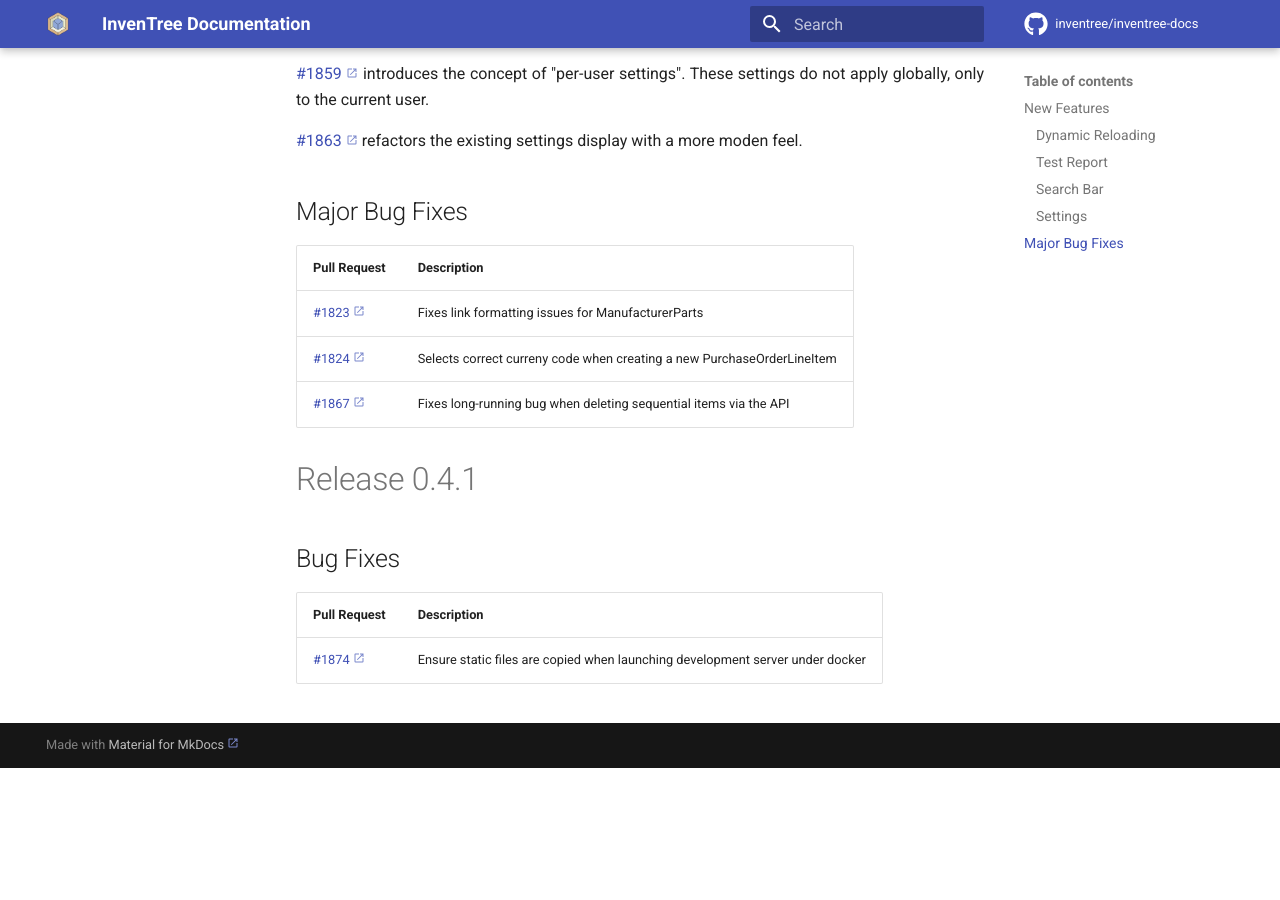
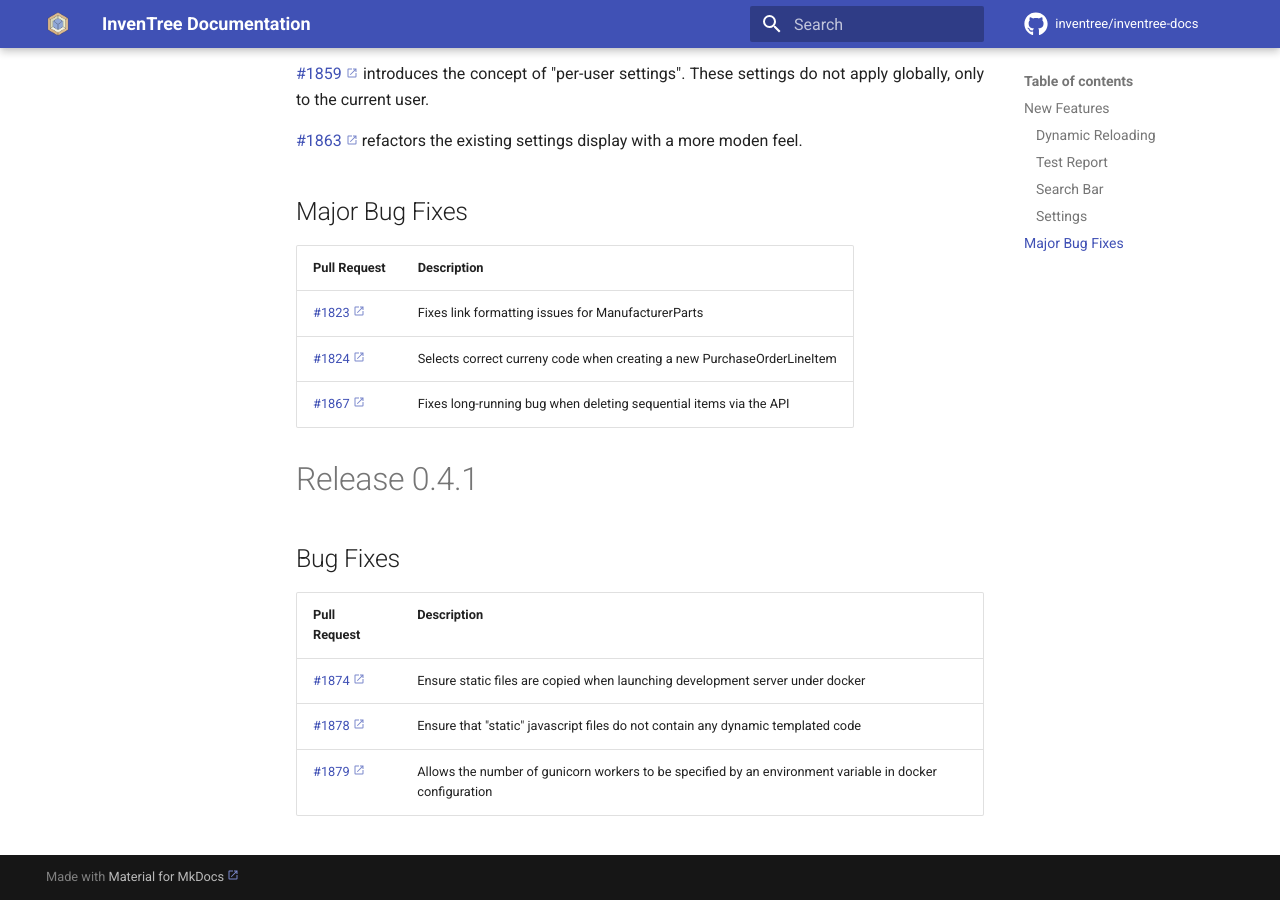
Before and after one commit to inventree/inventree-docs, an MkDocs documentation site: the page built from docs/releases/0.4.0.md, in a window 1280 px wide and 900 px high, scrolled down 704 px. Built offline with MkDocs 1.6.1 and Material for MkDocs 9.7.7, drawn with Linux system fonts in a browser that asks for light colours; a script that is not in the unit is left out; comment, search, counter and statistics services are not loaded; before the commit the page ends 1472 px from its top, so only the background shows below that.

Commit message:
Update 0.4.0.md

```diff
--- a/docs/releases/0.4.0.md
+++ b/docs/releases/0.4.0.md
@@ -41,3 +41,5 @@ title: Release 0.4.0
 | Pull Request | Description |
 | --- | --- |
 | [#1874](https://github.com/inventree/InvenTree/pull/1874) | Ensure static files are copied when launching development server under docker |
+| [#1878](https://github.com/inventree/InvenTree/pull/1878) | Ensure that "static" javascript files do not contain any dynamic templated code |
+| [#1879](https://github.com/inventree/InvenTree/pull/1879) | Allows the number of gunicorn workers to be specified by an environment variable in docker configuration |
```
